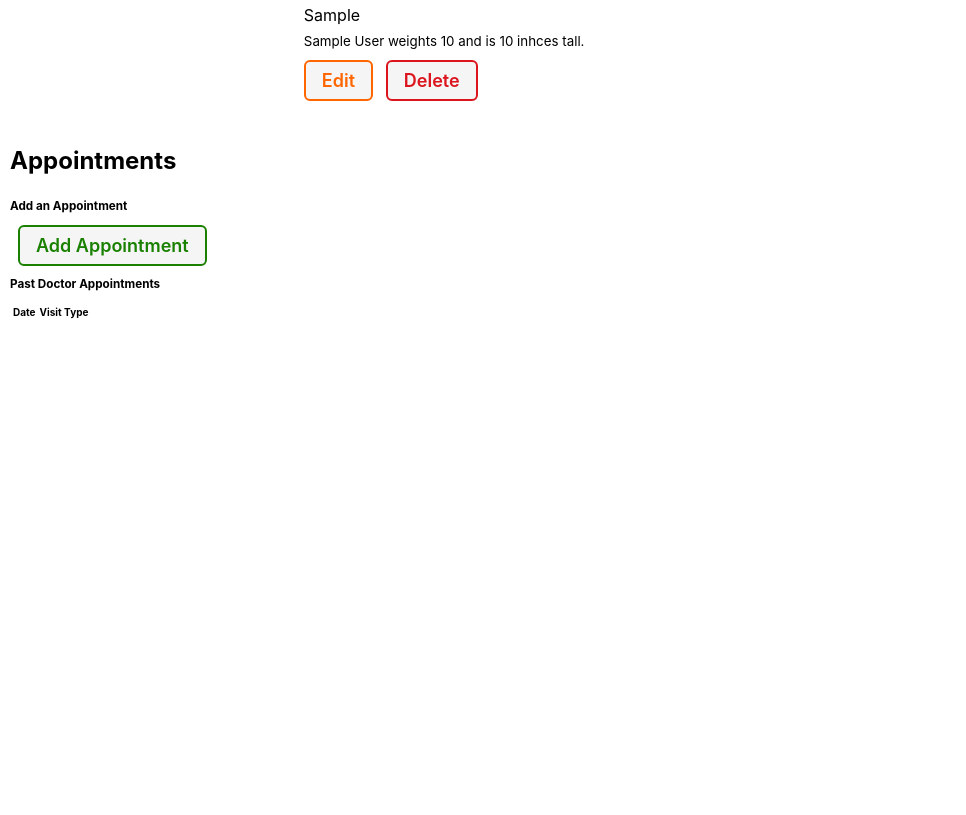
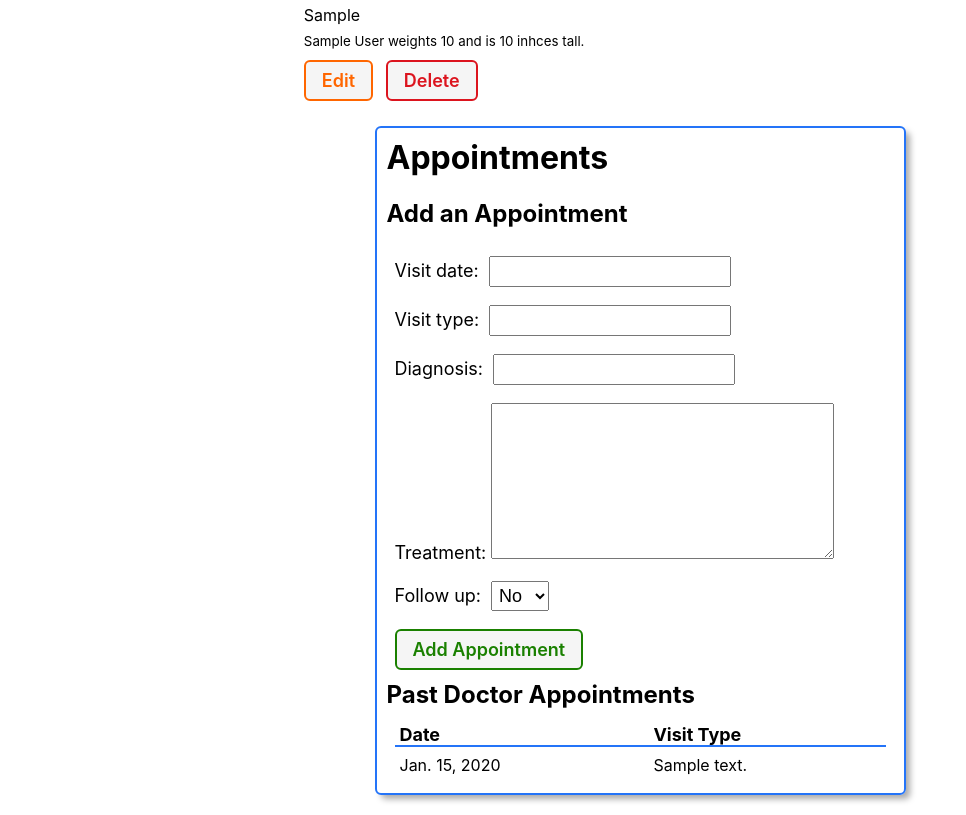
Before and after one commit to ronrain/Family-Health-Base, a Django app: page /members/1/ in a window 1280 px wide. Shown: the part 149-964 px from the top of the page, without its empty margins (0-966 px from the left). Before the commit the page ends 468 px from the top, so only its background shows below. Run offline with Django 4.2, Linux system fonts and the light colour scheme; tables that the repository leaves empty hold one stand-in row (values such as "Sample post"); lists and menus that the app fills with data are empty.

Commit message:
adjust detail, model, view pages

```diff
--- /dev/null
+++ b/main_app/forms.py
@@ -0,0 +1,7 @@
+from django.forms import ModelForm
+from .models import Appointment
+
+class AppointmentForm(ModelForm):
+  class Meta:
+    model = Appointment
+    fields = ['date', 'visit_type', 'diagnosis', 'treatment', 'follow_up']
--- a/main_app/models.py
+++ b/main_app/models.py
@@ -45,4 +45,4 @@
   member = models.ForeignKey(Member, on_delete=models.CASCADE)
 
   def __str__(self):
-    return f"{self.get_visit_type_display()} on {self.date}"
+    return f"{self.visit_type} on {self.date}"
--- a/main_app/static/css/members/member-detail.css
+++ b/main_app/static/css/members/member-detail.css
@@ -24,12 +24,12 @@
   margin-top: 20px;
 }
 
-/* .feedings-toy-container {
+.appointment-container {
   display: flex;
   flex-direction: column;
   padding-bottom: 20px;
   align-items: center;
-} */
+}
 
 .subsection-title {
   display: flex;
@@ -47,24 +47,6 @@
   width: 25px;
   margin-right: 10px;
 }
-
-/* .unfed,
-.fed,
-.no-toys,
-.all-toys {
-  margin: 0;
-  font-weight: bold;
-} */
-
-/* .unfed,
-.no-toys {
-  color: var(--danger);
-}
-
-.fed,
-.all-toys {
-  color: var(--submit);
-} */
 
 .member-details h1 {
   font-size: var(--font-xxl);
@@ -88,7 +70,7 @@
   margin: 5px 0;
 }
 
-/* .feedings-toy-container > section {
+.appointment-container > section {
   width: 80%;
   min-width: 360px;
   border: var(--borders);
@@ -99,7 +81,7 @@
   flex-direction: column;
   justify-content: center;
   margin-bottom: 20px;
-} */
+}
 
 .subsection-title img {
   height: 42px;
@@ -110,17 +92,15 @@
   margin-left: 16px;
 }
 
-/* .feedings h2,
-.toys h2 {
+.appointment h2{
   font-size: 3.2rem;
   margin: 0;
 }
 
-.feedings h3,
-.toys h3 {
+.appointment h3 {
   font-size: var(--font-xl);
   margin: 10px 0;
-} */
+}
 
 .subsection-content p,
 .subsection-content input,
@@ -134,27 +114,27 @@
   padding: 3px;
 }
 
-/* .feedings table {
+.appointment table {
   width: calc(100% - 16px);
   text-align: left;
   border-collapse: collapse;
   margin: 0 8px;
 }
 
-.feedings td {
+.appointment td {
   padding: 8px 5px;
   font-size: var(--font-reg);
 }
 
-.feedings th {
+.appointment th {
   font-size: var(--font-l);
   padding: 5px 5px 0;
   border-bottom: rgb(36, 116, 248) solid 2px;
 }
 
-.feedings tr:nth-child(even) {
+.appointment tr:nth-child(even) {
   background-color: #f3f3fd;
-} */
+}
 
 
 #file-input {
@@ -182,19 +162,19 @@
     margin-right: 25px;
   }
 
-  /* .feedings-toy-container {
+  .appointment-container {
     flex-direction: row;
     justify-content: space-around;
     align-items: flex-start;
   }
 
-  .feedings-toy-container > section {
+  .appointment-container > section {
     width: 45%;
-  } */
+  }
 }
 
 @media only screen and (min-width: 1024px) {
-  /* .feedings-toy-container {
+  .appointment-container {
     padding: 0 40px;
-  } */
+  }
 }
--- a/main_app/templates/members/detail.html
+++ b/main_app/templates/members/detail.html
@@ -30,29 +30,25 @@
   </div>
 </section>
 
-<div class="appointments-container">
-  <section class="appointments">
+<div class="appointment-container">
+  <section class="appointment">
     <div class="subsection-title">
       <h2 class="subsection-title">Appointments</h2>
     </div>
     <h3>Add an Appointment</h3>
-    <form
-      action="{% url 'add-appointment' member.id %}"
-      method="post"
-      class="subsection-content"
-      autocomplete="off"
-    >
+    <form method="post" class="subsection-content" autocomplete="off">
       {% csrf_token %}
-      {{ visit_form.as_p }}
+      {{ appointment_form.as_p }}
       <button type="submit" class="btn submit">Add Appointment</button>
-    </form>
+  </form>
+
     <h3>Past Doctor Appointments</h3>
     <table>
       <thead>
         <tr><th>Date</th><th>Visit Type</th></tr>
       </thead>
       <tbody>
-        {% for member in member.member_set.all %}
+        {% for appointment in member.appointment_set.all %}
           <tr>
             <td>{{ appointment.date }}</td>
             <td>{{ appointment.visit_type }}</td>
--- a/main_app/views.py
+++ b/main_app/views.py
@@ -1,6 +1,7 @@
 from django.shortcuts import render, redirect
 from django.views.generic.edit import CreateView, UpdateView, DeleteView
 from .models import Member
+from .forms import AppointmentForm
 
 def home(request):
   return render(request, 'home.html')
@@ -14,7 +15,8 @@
 
 def member_detail(request, member_id):
   member = Member.objects.get(id=member_id)
-  return render(request, 'members/detail.html', { 'member': member })
+  appointment_form = AppointmentForm()
+  return render(request, 'members/detail.html', { 'member': member, 'appointment_form': appointment_form })
 
 class MemberCreate(CreateView):
   model = Member
```
